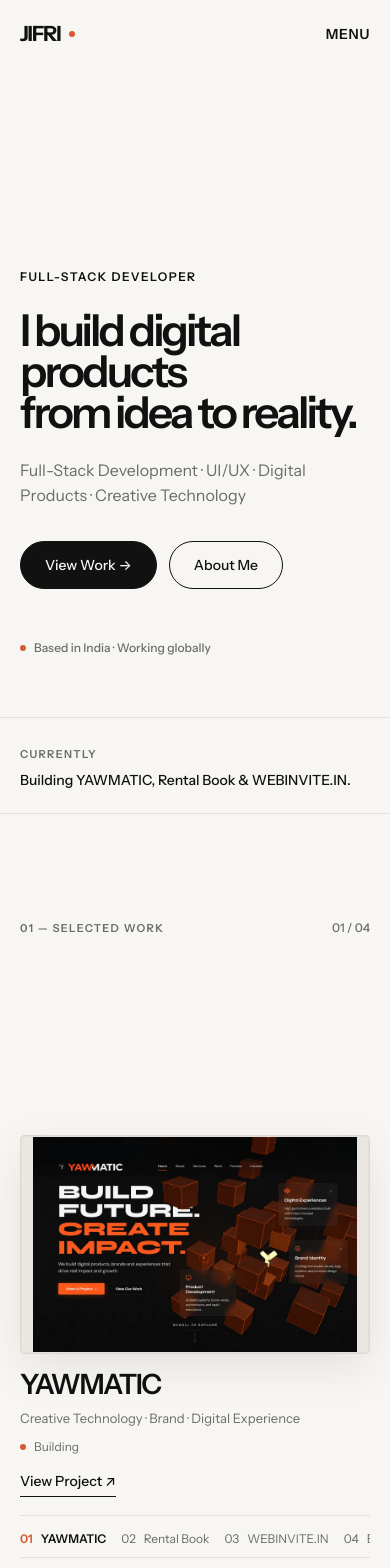
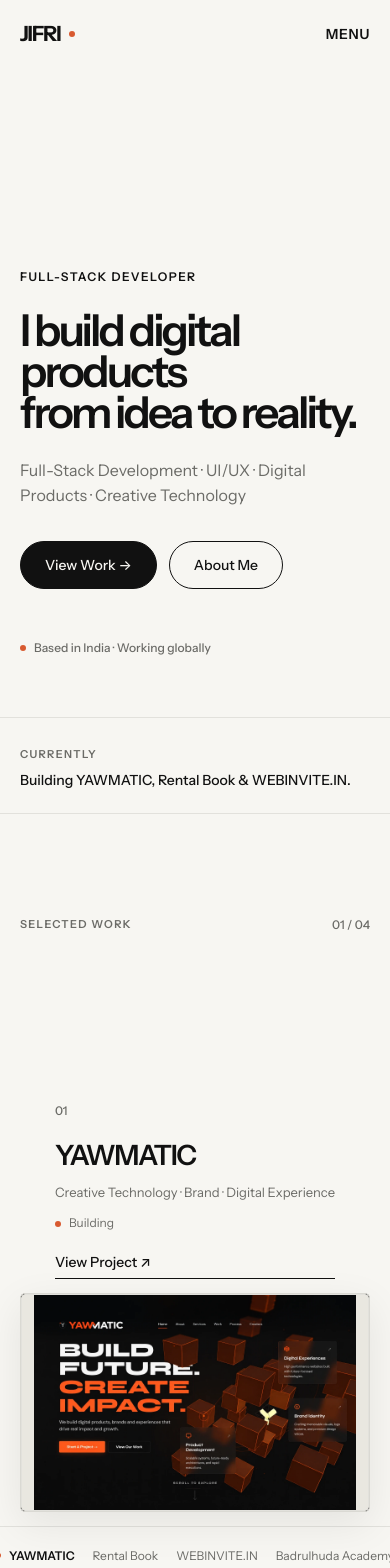
Before and after one commit to jifrick/jifri-portfolio, a React (Vite) app: page / in a window 390 px wide. Shown: the top 1568 px of the page. Built offline with nearby package versions, Linux system fonts and the light colour scheme.

Commit message:
feat: update Selected Work showcase composition to 3-part layout matching prototype

```diff
--- a/src/components/FullWidthProjectStage.css
+++ b/src/components/FullWidthProjectStage.css
@@ -1,5 +1,5 @@
 /* =========================
-   STICKY SHOWCASE (OPTION 2)
+   STICKY SHOWCASE (OPTION 2 — PERFECT SIZE STICKY SHOWCASE)
 ========================= */
 
 .work-showcase {
@@ -11,100 +11,85 @@
   position: sticky;
   top: 0;
   height: 100vh;
-  min-height: 720px;
+  min-height: 700px;
   overflow: hidden;
   display: flex;
   align-items: center;
 }
 
-.work-stage {
-  width: min(1400px, calc(100% - 10vw));
-  height: min(850px, calc(100vh - 110px));
+.showcase-grid {
+  position: relative;
+  width: min(1500px, calc(100% - 8vw));
+  height: min(790px, calc(100vh - 120px));
   margin: 0 auto;
-  display: flex;
-  flex-direction: column;
-  justify-content: center;
-  position: relative;
+  display: grid;
+  grid-template-columns: 70px minmax(290px, 0.82fr) minmax(620px, 1.75fr) 180px;
+  column-gap: 28px;
+  align-items: center;
 }
 
-/* Header */
-.work-header {
-  width: 100%;
-  display: flex;
-  align-items: center;
-  justify-content: space-between;
-  margin-bottom: 24px;
+/* TOP OVERLAYS */
+.section-label {
+  position: absolute;
+  top: 0;
+  left: 0;
+  color: var(--muted);
+  font-size: 11px;
+  font-weight: 600;
+  letter-spacing: 0.12em;
+  text-transform: uppercase;
 }
 
-.work-counter {
+.counter {
+  position: absolute;
+  top: 0;
+  left: 70px;
+  color: var(--muted);
   font-size: 12px;
-  color: var(--muted);
   font-weight: 500;
 }
 
-/* Main screenshot visual wrapper */
-.project-visual {
-  width: 100%;
-  height: auto;
-  position: relative;
-  overflow: hidden;
-  border: 1px solid #dad9d3;
-  border-radius: var(--radius-sm);
-  background: #e9e7e0;
-  box-shadow: 0 22px 70px rgba(17, 17, 17, 0.08);
-  display: flex;
-  align-items: center;
-  justify-content: center;
-  max-height: 60vh;
-  transform: translateZ(0);
-  transition: background-color 0.15s ease-out;
+/* LEFT COLUMN: PROJECT COPY INFORMATION */
+.project-copy {
+  grid-column: 2;
+  align-self: center;
+  min-width: 0;
+  padding-top: 10px;
 }
 
-.project-image {
-  display: block;
-  width: 100%;
-  height: auto;
-  max-height: 60vh;
-  max-width: none;
-  object-fit: contain;
-  object-position: center;
-  border-radius: calc(var(--radius-sm) - 1px);
-}
-
-/* Project Info */
-.project-info {
-  width: 100%;
-  display: grid;
-  grid-template-columns: minmax(0, 1fr) auto;
-  align-items: end;
-  gap: 30px;
-  margin-top: 24px;
+.project-number {
+  color: var(--muted);
+  font-size: 12px;
+  margin-bottom: 22px;
+  font-weight: 500;
 }
 
 .project-title {
   margin: 0;
-  font-size: clamp(38px, 4.6vw, 66px);
+  font-size: clamp(44px, 4vw, 66px);
   line-height: 0.94;
   letter-spacing: -0.065em;
   font-weight: 600;
+  overflow-wrap: anywhere;
 }
 
-.project-category {
-  margin-top: 11px;
+.category {
+  max-width: 300px;
+  margin-top: 20px;
   color: var(--muted);
   font-size: 14px;
-  line-height: 1.5;
+  line-height: 1.55;
 }
 
-.project-status {
-  margin-top: 10px;
+.status {
+  margin-top: 18px;
   color: var(--muted);
   font-size: 12px;
-  display: inline-flex;
+  display: flex;
   align-items: center;
 }
 
-.project-status::before {
+.status::before {
   content: "";
   display: inline-block;
   width: 6px;
@@ -114,9 +99,9 @@
   background: var(--accent);
 }
 
-.project-link {
-  align-self: end;
-  white-space: nowrap;
+.view {
+  display: inline-flex;
+  margin-top: 34px;
   padding-bottom: 5px;
   border-bottom: 1px solid var(--text);
   font-size: 14px;
@@ -124,68 +109,138 @@
   transition: color 0.2s ease, border-color 0.2s ease;
 }
 
-.project-link:hover {
+.view:hover {
   color: var(--accent);
   border-color: var(--accent);
 }
 
-/* Project Nav */
-.project-navigation {
+/* CENTER-RIGHT COLUMN: LARGE PREVIEW AREA */
+.preview-wrap {
+  grid-column: 3;
   width: 100%;
+  min-width: 0;
+}
+
+.preview {
+  width: 100%;
+  aspect-ratio: 16 / 10;
+  position: relative;
+  overflow: hidden;
+  border: 1px solid #dad9d3;
+  border-radius: 5px;
+  background: #e9e7e0;
+  box-shadow: 0 22px 70px rgba(17, 17, 17, 0.10);
   display: flex;
   align-items: center;
-  gap: 0;
-  margin-top: 24px;
-  border-top: 1px solid var(--border);
-  padding-top: 14px;
+  justify-content: center;
+  transform: translateZ(0);
 }
 
-.project-nav-item {
-  flex: 1;
-  min-width: 0;
-  display: flex;
-  align-items: center;
-  gap: 8px;
-  padding: 0 14px;
+.preview.yawmatic {
+  background: #0d0d0c;
+}
+
+.preview.rental-book {
+  background: #efeee9;
+}
+
+.preview.webinvite {
+  background: #030a16;
+}
+
+.preview.badrulhuda {
+  background: #efeee9;
+}
+
+.project-image {
+  display: block;
+  width: 100%;
+  height: 100%;
+  object-fit: contain;
+  object-position: center;
+  border-radius: 4px;
+}
+
+/* FAR-RIGHT COLUMN: PROJECT NAVIGATION */
+.project-navigation {
+  grid-column: 4;
+  align-self: center;
+  border-left: 1px solid var(--border);
+  padding-left: 20px;
+}
+
+.project-nav {
+  display: block;
+  width: 100%;
+  padding: 10px 0;
   border: 0;
-  border-right: 1px solid var(--border);
   background: none;
   color: var(--muted);
   text-align: left;
   cursor: pointer;
-  font-size: 12px;
+  font-size: 13px;
   transition: color 0.2s ease;
 }
 
-.project-nav-item:first-child {
-  padding-left: 0;
-}
-
-.project-nav-item:last-child {
-  border-right: 0;
-}
-
-.project-nav-item:hover {
+.project-nav:hover {
   color: var(--text);
 }
 
-.project-nav-item.active {
+.project-nav.active {
   color: var(--text);
   font-weight: 600;
 }
 
-.nav-index {
-  color: var(--muted);
+.project-nav.active::before {
+  content: "";
+  display: inline-block;
+  width: 5px;
+  height: 5px;
+  margin-right: 8px;
+  vertical-align: 2px;
+  border-radius: 50%;
+  background: var(--accent);
 }
 
-.active .nav-index {
-  color: var(--accent);
+.arrows {
+  display: flex;
+  gap: 10px;
+  margin-top: 24px;
 }
 
-.progress-track {
-  width: 100%;
+.arrow {
+  width: 42px;
+  height: 42px;
+  border: 1px solid var(--border);
+  border-radius: 50%;
+  background: transparent;
+  cursor: pointer;
+  font-size: 17px;
+  display: flex;
+  align-items: center;
+  justify-content: center;
+  transition: border-color 0.2s ease, transform 0.2s ease;
+}
+
+.arrow:hover {
+  border-color: var(--text);
+  transform: translateY(-2px);
+}
+
+.hint {
+  position: absolute;
+  right: 0;
+  bottom: 0;
+  color: var(--muted);
+  font-size: 11px;
+}
+
+.progress {
+  position: absolute;
+  left: 70px;
+  right: 180px;
+  bottom: 0;
   height: 1px;
-  margin-top: 9px;
   background: var(--border);
   overflow: hidden;
 }
@@ -198,93 +253,143 @@
   transition: none; /* Instant 1:1 scroll tracking */
 }
 
-/* Responsive Overrides */
-@media (max-width: 1050px) {
-  .work-stage {
-    width: calc(100% - 48px);
+/* RESPONSIVE OVERRIDES */
+@media (max-width: 1150px) {
+  .showcase-grid {
+    width: min(1200px, calc(100% - 7vw));
+    grid-template-columns: 50px minmax(230px, 0.75fr) minmax(480px, 1.55fr) 150px;
+    column-gap: 18px;
   }
-
-  .project-visual {
-    max-height: 52vh;
+  .counter {
+    left: 50px;
   }
-
-  .project-image {
-    max-height: 52vh;
+  .project-title {
+    font-size: 48px;
   }
-
-  .project-nav-item {
-    padding: 0 8px;
+  .project-navigation {
+    padding-left: 15px;
+  }
+  .progress {
+    left: 50px;
+    right: 150px;
   }
 }
 
-@media (max-width: 700px) {
+@media (max-width: 900px) {
+  .work-showcase {
+    height: 520vh;
+  }
+  .work-sticky {
+    min-height: 0;
+  }
+  .showcase-grid {
+    width: calc(100% - 48px);
+    height: calc(100vh - 110px);
+    grid-template-columns: 50px 1fr;
+    grid-template-rows: auto 1fr auto;
+    row-gap: 18px;
+  }
+  .project-copy {
+    grid-column: 2;
+    grid-row: 1;
+    padding-top: 20px;
+  }
+  .project-title {
+    font-size: 44px;
+  }
+  .category,
+  .status,
+  .view {
+    display: none;
+  }
+  .preview-wrap {
+    grid-column: 2;
+    grid-row: 2;
+  }
+  .project-navigation {
+    grid-column: 2;
+    grid-row: 3;
+    border-left: 0;
+    border-top: 1px solid var(--border);
+    padding: 12px 0 0;
+    display: flex;
+    gap: 18px;
+    overflow-x: auto;
+  }
+  .project-nav {
+    width: auto;
+    flex: 0 0 auto;
+    white-space: nowrap;
+  }
+  .arrows,
+  .hint,
+  .progress {
+    display: none;
+  }
+}
+
+@media (max-width: 600px) {
   .work-showcase {
     height: 480vh;
   }
-
   .work-sticky {
-    height: 100vh;
-    min-height: 650px;
+    height: 100svh;
+    min-height: 620px;
   }
-
-  .work-stage {
+  .showcase-grid {
     width: calc(100% - 40px);
     height: 100%;
-    padding: 72px 0 22px;
+    padding: 58px 0 24px;
+    display: flex;
+    flex-direction: column;
     justify-content: center;
+    align-items: stretch;
+    gap: 14px;
   }
-
-  .work-header {
-    position: absolute;
-    top: 20px;
-    left: 0;
+  .section-label {
+    top: 17px;
+  }
+  .counter {
+    top: 17px;
+    left: auto;
     right: 0;
-    margin: 0;
   }
-
-  .project-visual {
-    max-height: 44vh;
-    box-shadow: 0 15px 45px rgba(17, 17, 17, 0.08);
+  .project-copy {
+    order: 1;
+    padding: 0;
   }
-
-  .project-image {
-    max-height: 44vh;
+  .project-title {
+    font-size: 40px;
   }
-
-  .project-info {
-    grid-template-columns: 1fr;
-    gap: 10px;
-    margin-top: 17px;
+  .category,
+  .status,
+  .view {
+    display: block;
   }
-
-  .project-title {
-    font-size: 36px;
+  .category {
+    font-size: 13px;
+    margin-top: 14px;
   }
-
-  .project-category {
-    font-size: 13px;
+  .status {
+    margin-top: 12px;
   }
-
-  .project-link {
-    width: max-content;
-    margin-top: 5px;
+  .view {
+    margin-top: 20px;
   }
-
+  .preview-wrap {
+    order: 2;
+  }
+  .preview {
+    box-shadow: 0 12px 40px rgba(17, 17, 17, 0.08);
+  }
   .project-navigation {
-    overflow-x: auto;
-    scrollbar-width: none;
-    margin-top: 18px;
+    order: 3;
+    display: flex;
+    border-top: 1px solid var(--border);
+    padding: 10px 0 0;
+    gap: 18px;
   }
-
-  .project-navigation::-webkit-scrollbar {
-    display: none;
-  }
-
-  .project-nav-item {
-    flex: 0 0 auto;
-    width: auto;
-    border-right: 0;
-    padding: 0 15px 0 0;
-    white-space: nowrap;
+  .project-nav {
+    font-size: 12px;
   }
 }
--- a/src/components/FullWidthProjectStage.tsx
+++ b/src/components/FullWidthProjectStage.tsx
@@ -102,17 +102,27 @@
   return (
     <section className="work-showcase" id="work" ref={showcaseRef}>
       <div className="work-sticky">
-        <div className="work-stage">
-          {/* Header */}
-          <div className="work-header">
-            <div className="section-label">01 — Selected Work</div>
-            <div className="work-counter">
+        <div className="showcase-grid">
+          {/* Top Overlays */}
+          <div className="section-label">Selected Work</div>
+          <div className="counter">
             {String(active + 1).padStart(2, '0')} / {String(PRIMARY_PROJECTS.length).padStart(2, '0')}
           </div>
+
+          {/* Left Column: Project Copy Information */}
+          <div className="project-copy">
+            <div className="project-number">{currentProject.number}</div>
+            <h2 className="project-title">{currentProject.name}</h2>
+            <div className="category">{currentProject.category}</div>
+            <div className="status">{currentProject.status}</div>
+            <Link to={`/work/${currentProject.id}`} className="view">
+              View Project ↗
+            </Link>
           </div>
 
-          {/* Large Real Project Visual */}
-          <div className="project-visual">
+          {/* Center-Right Column: Large Project Preview */}
+          <div className="preview-wrap">
+            <div className={`preview ${currentProject.id}`}>
               {currentProject.imageSrc && (
                 <img
                   src={currentProject.imageSrc}
@@ -122,37 +132,44 @@
                 />
               )}
             </div>
-
-          {/* Project Information */}
-          <div className="project-info">
-            <div>
-              <h2 className="project-title">{currentProject.name}</h2>
-              <div className="project-category">{currentProject.category}</div>
-              <div className="project-status">{currentProject.status}</div>
           </div>
 
-            <Link to={`/work/${currentProject.id}`} className="project-link">
-              View Project ↗
-            </Link>
-          </div>
-
-          {/* Project Navigation */}
-          <div className="project-navigation" aria-label="Selected projects">
+          {/* Far-Right Column: Project Navigation */}
+          <aside className="project-navigation" aria-label="Project navigation">
             {PRIMARY_PROJECTS.map((proj, idx) => (
               <button
                 key={proj.id}
                 type="button"
-                className={`project-nav-item ${idx === active ? 'active' : ''}`}
+                className={`project-nav ${idx === active ? 'active' : ''}`}
                 onClick={() => goToProject(idx)}
               >
-                <span className="nav-index">{proj.number}</span>
                 <span>{proj.name}</span>
               </button>
             ))}
+
+            <div className="arrows">
+              <button
+                type="button"
+                className="arrow"
+                aria-label="Previous project"
+                onClick={() => goToProject(active - 1)}
+              >
+                ←
+              </button>
+              <button
+                type="button"
+                className="arrow"
+                aria-label="Next project"
+                onClick={() => goToProject(active + 1)}
+              >
+                →
+              </button>
             </div>
+          </aside>
 
-          {/* Progress Bar */}
-          <div className="progress-track">
+          {/* Bottom Overlays: Hint & Progress Track */}
+          <div className="hint">Scroll to explore ↓</div>
+          <div className="progress">
             <div className="progress-bar" style={{ width: `${progress * 100}%` }}></div>
           </div>
         </div>
```
Lines whose indentation alone changed are shown as unchanged.
